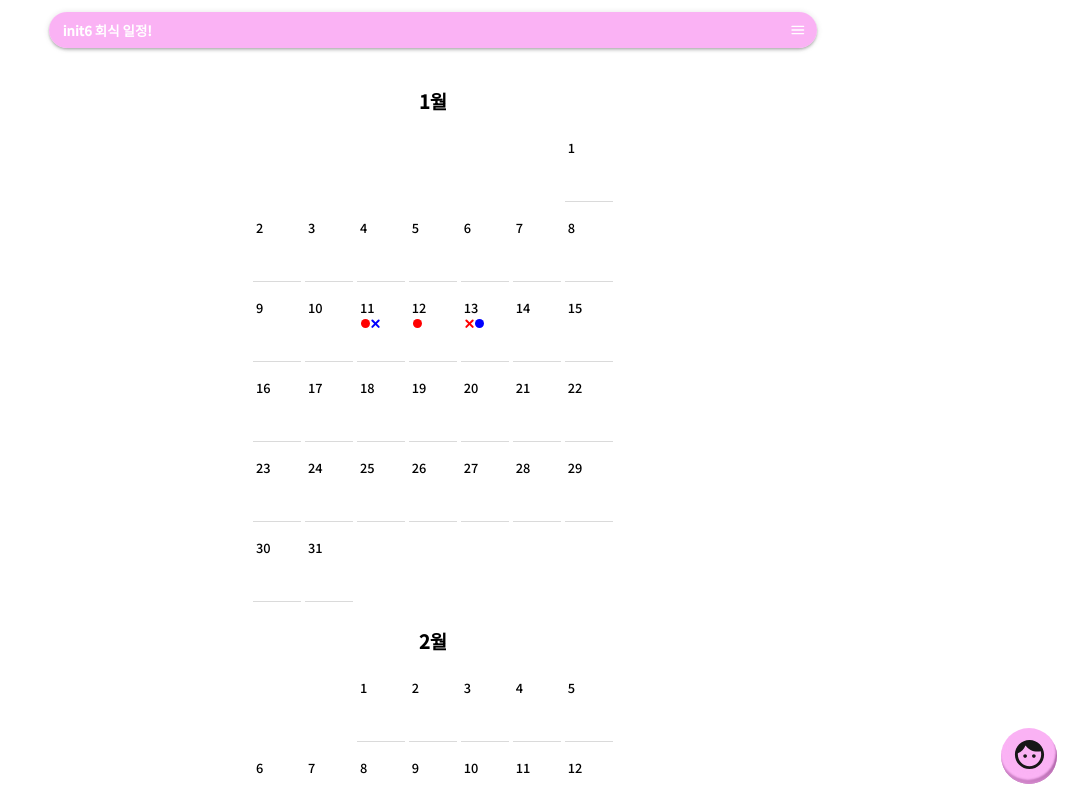
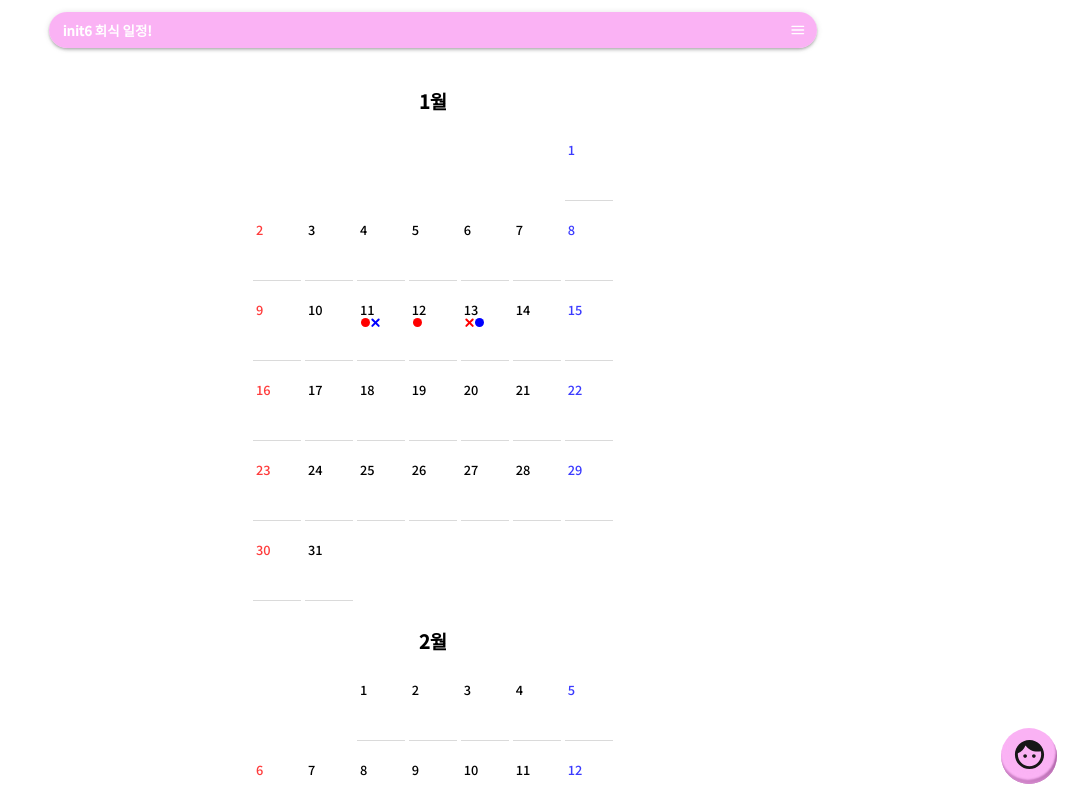
Before and after one commit to rkskekzzz/timong, a React (Create React App) app in the folder frontend/: page / in a window 1280 px wide. Shown: the top 800 px of the page, without its empty margins (207-1280 px from the left). Built offline with nearby package versions, Linux system fonts and the light colour scheme.

Commit message:
Feat : 토요일, 일요일 DateLabel 색상 조절

```diff
--- a/frontend/src/Components/Calendar/DayBox.styled.ts
+++ b/frontend/src/Components/Calendar/DayBox.styled.ts
@@ -1,28 +1,44 @@
 import styled from 'styled-components';
 
-const CalendarDateLabel = styled.div<{ isThisMonth: boolean }>`
+const CalendarBox = styled.div`
+  height: 100%;
+  flex-basis: 200px;
+`;
+const CalendarDateLabel = styled.div<{
+  isThisMonth: boolean;
+  dayOfWeek: number;
+}>`
+  height: 16px;
   width: 100%;
   font-size: 0.8rem;
   padding-left: 3px;
   display: ${(props) => (props.isThisMonth ? '' : 'none')};
-`;
-
-const CalendarBox = styled.div`
-  flex-basis: 200px;
+  color: ${(props) => {
+    switch (props.dayOfWeek) {
+      case 0:
+        return '#ff3b3b';
+      case 6:
+        return '#3b3bff';
+      default:
+        return '#000';
+    }
+  }};
 `;
 
 const CalendarDateCircleBox = styled.div<{ isThisMonth: boolean }>`
   display: flex;
   flex-wrap: wrap;
   justify-content: flex-start;
+  height: 40px;
+  padding: 2px 0;
   border-bottom: 1px solid #dadada;
   display: ${(props) => (props.isThisMonth ? '' : 'none')};
 `;
 
 const GridWrap = styled.div`
-  margin: 2px auto;
-  width: 10vw;
-  height: 10vw;
+  margin: 0 auto;
+  width: 100%;
+  height: 100%;
   max-width: 40px;
   max-height: 40px;
   display: grid;
```
